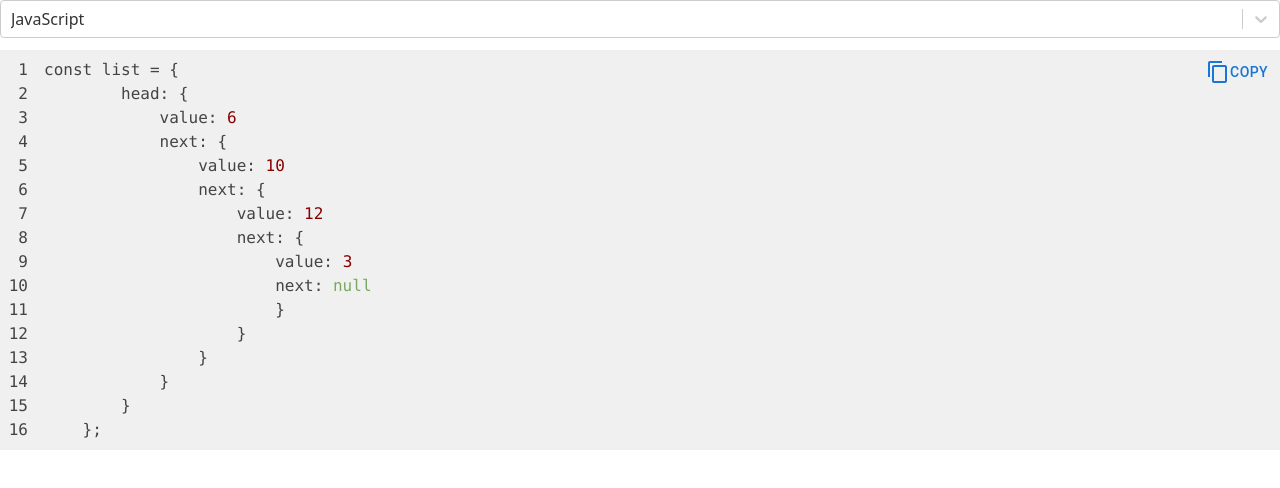
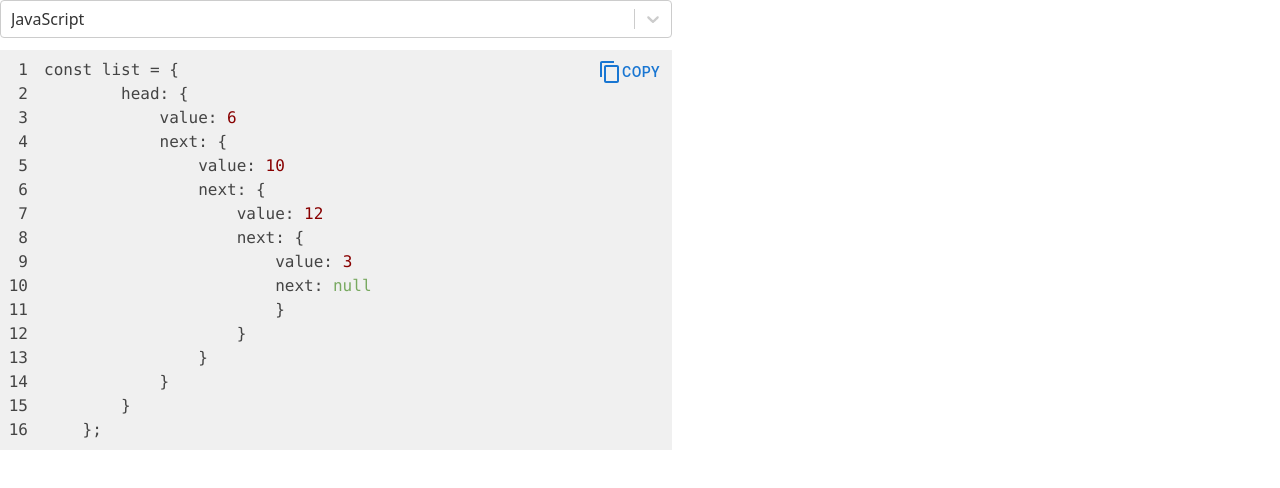
Before and after one commit to danielpopek94/Data_structures_and_algorithms_visualization, a Next.js app: page /components/CodeExample/CodeExampleFactory in a window 1280 px wide. Shown: the top 488 px of the page. Built offline with nearby package versions, Linux system fonts and the light colour scheme.

Commit message:
max-width have been set for all content in tabs

```diff
--- a/src/pages/components/CodeExample/CodeExampleFactory.tsx
+++ b/src/pages/components/CodeExample/CodeExampleFactory.tsx
@@ -24,7 +24,7 @@ const CodeExampleFactory = () => {
     const selectedCode = selectedLanguage === 'JavaScript' ? js : python;
 
     return (
-        <>
+        <div className='max-w-2xl'>
             <div className="mb-3">
                 <Select
                     value={languageOptions.find((option) => option.label === selectedLanguage)}
@@ -42,7 +42,7 @@ const CodeExampleFactory = () => {
             <SyntaxHighlighter language={selectedLanguage} showLineNumbers="true">
                 {selectedCode}
             </SyntaxHighlighter>
-        </>
+        </div>
     );
 };
 
--- a/src/pages/components/DescriptionFactory.tsx
+++ b/src/pages/components/DescriptionFactory.tsx
@@ -3,11 +3,11 @@ import LinkedListDescription from "../content/linked-list/description";
 
 function DescriptionFactory() {
     return (
-        <>
+        <div className='max-w-2xl '>
             <h2>Linked list</h2>
             <h4>Summary</h4>
             <LinkedListDescription />
-        </>
+        </div>
     )
 }
 
```
